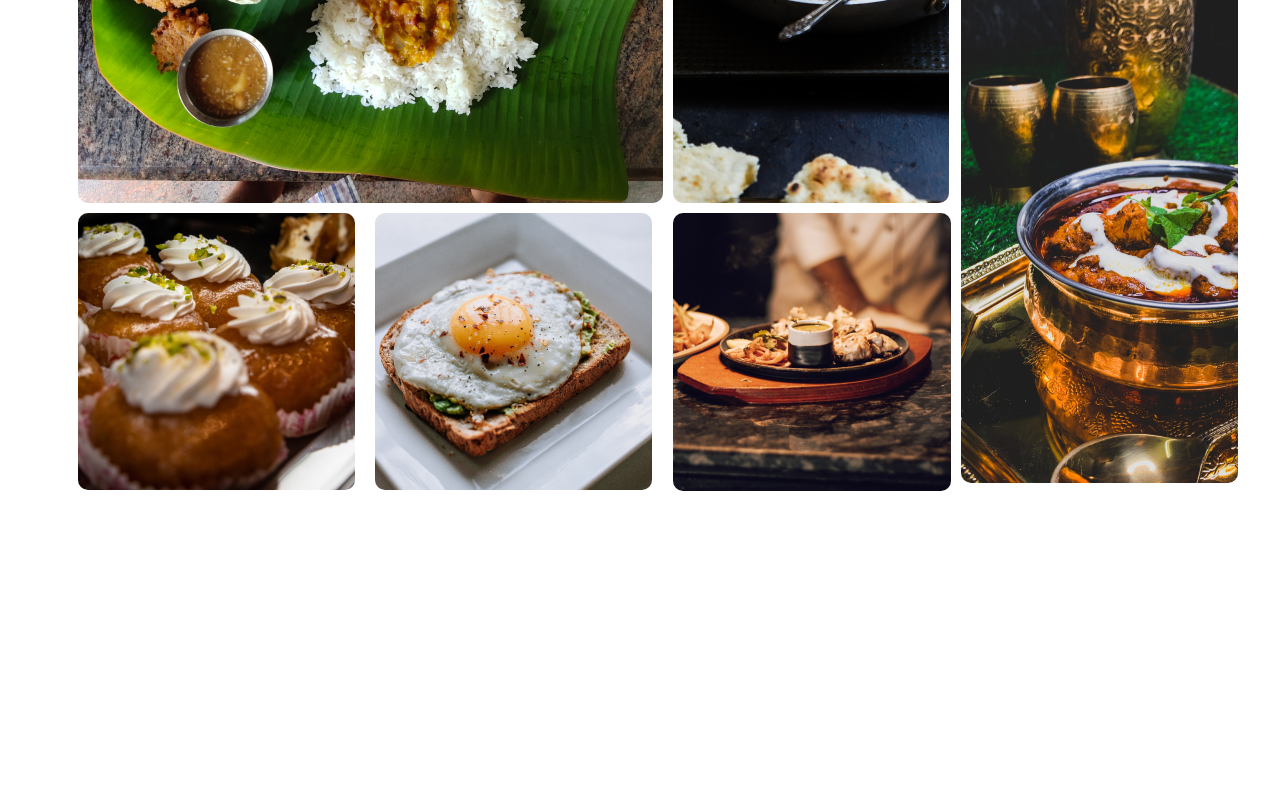
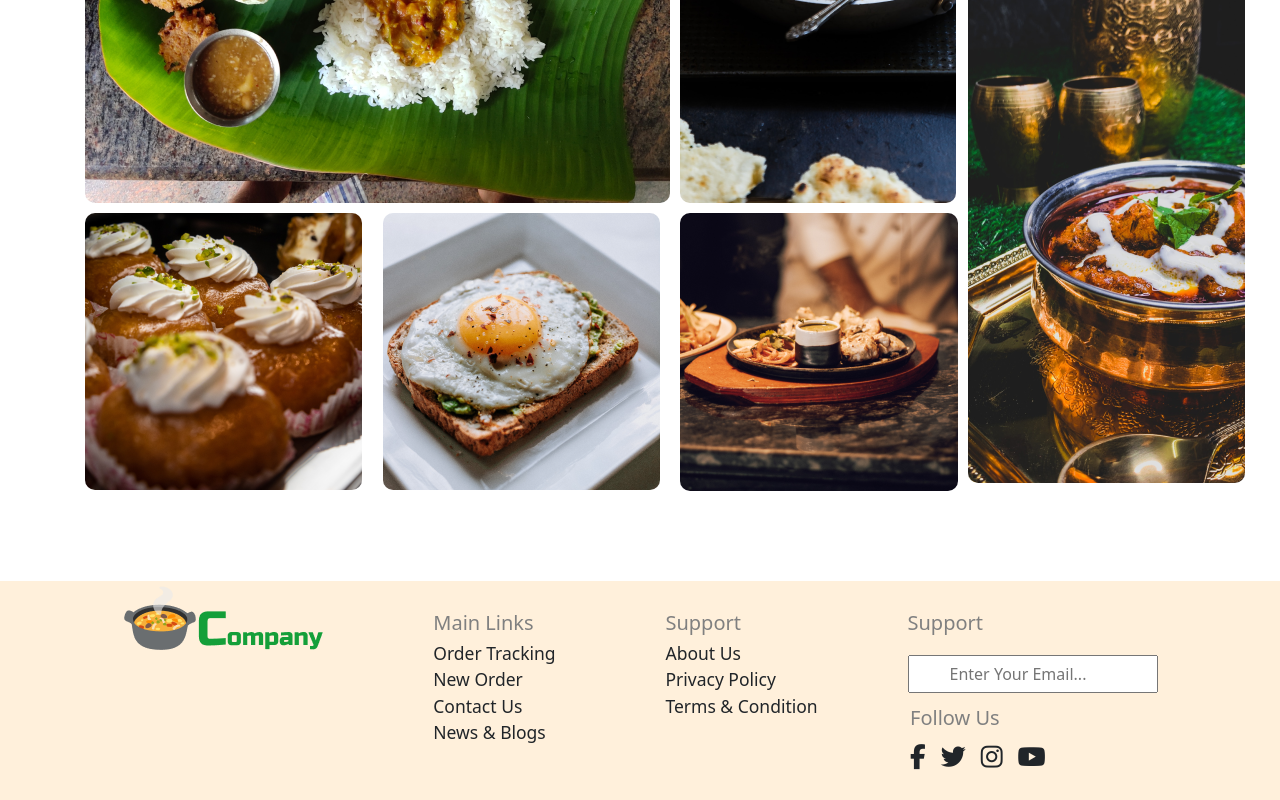
Before and after one commit to mfaiz-ahmed/Restaurant-Website, a plain HTML site: page index.html in a window 1280 px wide. Shown: the part 1513-2313 px from the top of the page. Before the commit the page ends 2004 px from the top, so only its background shows below. Drawn offline with nearby package versions, Linux system fonts and the light colour scheme.

Commit message:
project completed

```diff
--- a/index.html
+++ b/index.html
@@ -10,21 +10,21 @@
     <link rel="preconnect" href="https://fonts.gstatic.com" crossorigin>
     <link href="https://fonts.googleapis.com/css2?family=Roboto:ital,wght@0,100;0,300;0,400;0,500;0,700;0,900;1,100;1,300;1,400;1,500;1,700;1,900&display=swap" rel="stylesheet">
 </head>
-<body class="container">
+<body class="">
 <header>
     <!-- navbar started  -->
-    <nav class="navbar navbar-expand-lg bg-body-tertiary">
+    <nav class="navbar container navbar-expand-lg bg-body-tertiary">
         <div class="container-fluid">
           <img class="navbar-brand ms-4" src="./Assets/logo.png" alt="logo">
         </div>
       </nav>
     <!-- navbar ended  -->
 </header>
-<main>
+<main class="container">
     <!-- intro started  -->
-    <div class="ms-5 mt-3 d-flex justify-content-center">
-        <div><img src="./Assets/hero_image.png" alt="Food Plate"></div>
-        <div>
+    <div class="ms-5 container mt-3 d-flex justify-content-center">
+        <div class="container"><img src="./Assets/hero_image.png" alt="Food Plate"></div>
+        <div class="container">
             <span class="green pointer">50% Off on All Products</span>
             <h1 class="heading">Enjoy Your <br />Delicious Food</h1>
             <p class="text">Welcome to our culinary haven, where every dish is crafted with passion and precision to tantalize your taste buds. From farm-fresh ingredients to innovative recipes, we invite you to embark on a gastronomic journey with us. Whether you're seeking a cozy dinner for two or a lively gathering with friends, our menu offers something to delight every palate. Join us and experience the perfect blend of ambiance, flavor, and hospitality.</p>
@@ -36,7 +36,7 @@
 
 
             <!-- grid started  -->
-            <div class="d-flex margin-top justify-content-center gap-5">
+            <div class="d-flex margin-top container justify-content-center gap-5">
               <div class="d-flex">
                 <div>
                   <img src="./Assets/discount.png" alt="Discount">
@@ -67,14 +67,14 @@
             </div>
               <!-- grid ended -->
               <br /><br /><br /><br />
-            <div class="divider"></div>
+            <div class="divider container"></div>
             <!-- menu started  -->
             <br /><br /><br />
             <div class="green menu text-center pointer">Our Menu</div>
             <br /><br /><br />
             <h1 class="text-center fw-bolder">Explore Our Menu</h1>
         <!-- menu grid started  -->
-        <div class="grid">
+        <div class="grid container">
           <div class="item-1">
             <img class="grid-img" src="./Assets/grid_image1.png" alt="Image 1">
           </div>
@@ -97,15 +97,41 @@
             <img class="grid-img" src="./Assets/grid_image7.png" alt="Image 7">
           </div>
         </div>
+        <!-- menu grid ended -->
+        <!-- menu ended -->
+      </main>
+      <!-- footer started  -->
+      <br /><br /><br /><br />
+      <footer class="bg-color">
+<div class="mt-5 container d-flex justify-content-around">
+  <div>
+    <img src="./Assets/logo.png" alt="logo">
+  </div>
+  <div class="mt-5">
+    <h2 class="gray footer-margin">Main Links</h2>
+    <ul class="fs-3 pointer">
+      <li>Order Tracking</li>
+      <li>New Order</li>
+      <li>Contact Us</li>
+      <li>News & Blogs</li>
+    </ul>
+  </div>
+  <div class="mt-5 ">
+    <h2 class="gray footer-margin">Support</h2>
+    <ul class="fs-3 pointer">
+      <li>About Us</li>
+      <li>Privacy Policy</li>
+      <li>Terms & Condition</li>
+    </ul>
+  </div>
+  <div class="mt-5">
+    <h2 class="gray">Support</h2>
+    <input class="mt-4 input" type="email" placeholder="Enter Your Email...">
+    <h2 class="gray mt-1 footer-margin ms-1">Follow Us</h2>
+    <i class="fa-brands ms-1 fs-1 mt-3 fa-facebook-f pointer"></i><i class="fa-brands ms-4 fs-1 mt-3 fa-twitter pointer"></i><i class="fa-brands fa-instagram ms-4 fs-1 mt-3 pointer"></i><i class="fa-brands fa-youtube ms-4 fs-1 mt-3 pb-5 pointer"></i>
+  </div>
 
-
-
-
-
-
-        <!-- menu grid ended -->
-            <!-- menu ended -->
-    </main>
+</div>
 
 
 
@@ -123,48 +149,15 @@
 
 
 
+      </footer>
+        <!-- footer started  -->
 
 
 
 
 
 
-
-
-
-
-
-
-
-
-
-
-
-
-
-
-
-
-
-
-
-
-
-
-
-
-
-
-
-
-
-
-
-
-
-
-
-
+       <script src="https://kit.fontawesome.com/242e176040.js" crossorigin="anonymous"></script>
     <script src="https://cdn.jsdelivr.net/npm/bootstrap@5.3.2/dist/js/bootstrap.bundle.min.js" integrity="sha384-C6RzsynM9kWDrMNeT87bh95OGNyZPhcTNXj1NW7RuBCsyN/o0jlpcV8Qyq46cDfL" crossorigin="anonymous"></script>
 </body>
 </html>
--- a/style.css
+++ b/style.css
@@ -69,3 +69,20 @@ grid-template-areas: "I1 I1 I2 I3"
 transition: 0.2s ease-in-out;}
 
 .grid-img:hover{transform: scale(1.05);}
+
+.bg-color{background-color: #fff0db;}
+
+li{list-style: none;}
+
+.gray{color: gray;}
+
+.footer-margin{margin-left: 20px;}
+
+.input{    padding: 5px 40px;
+    margin-bottom: 10px;
+width: 250px;
+font-size: 1.6rem;}
+
+
+
+.mar-rgt{margin-left: 20px;}
```
